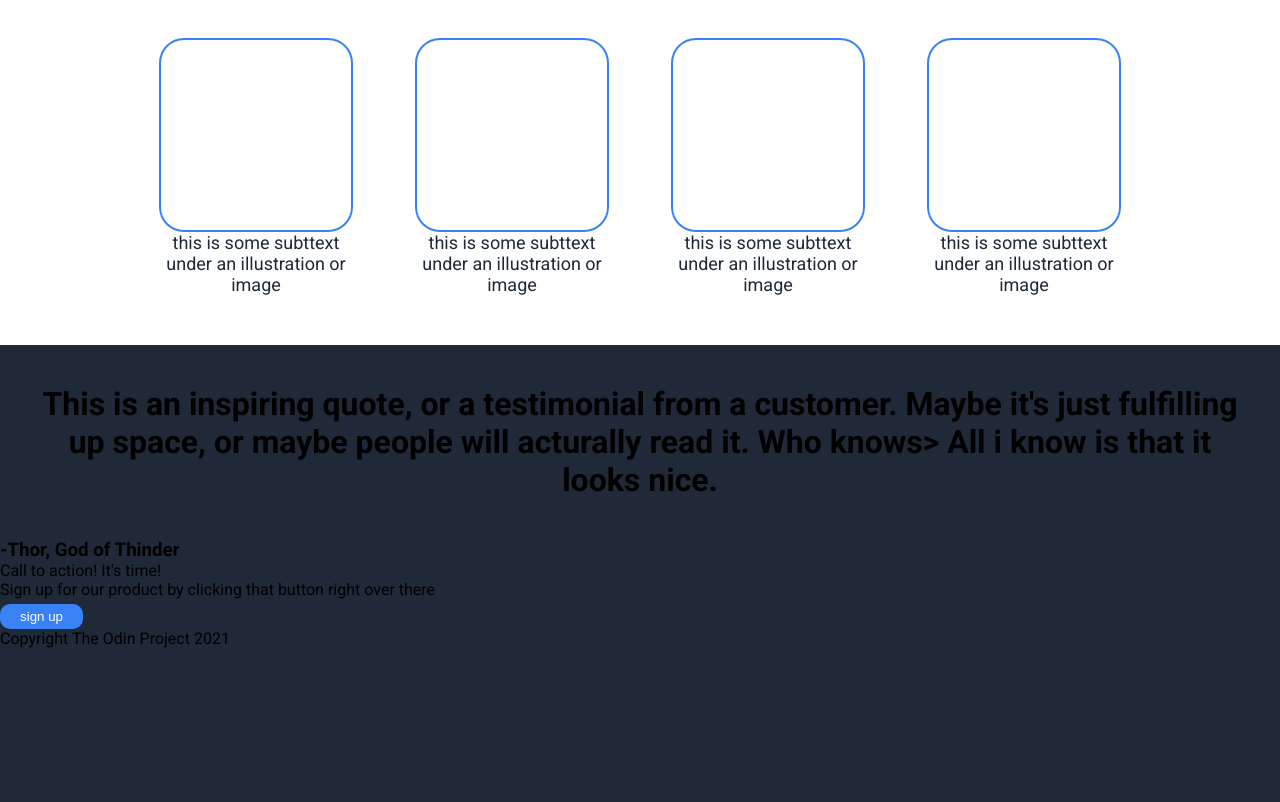
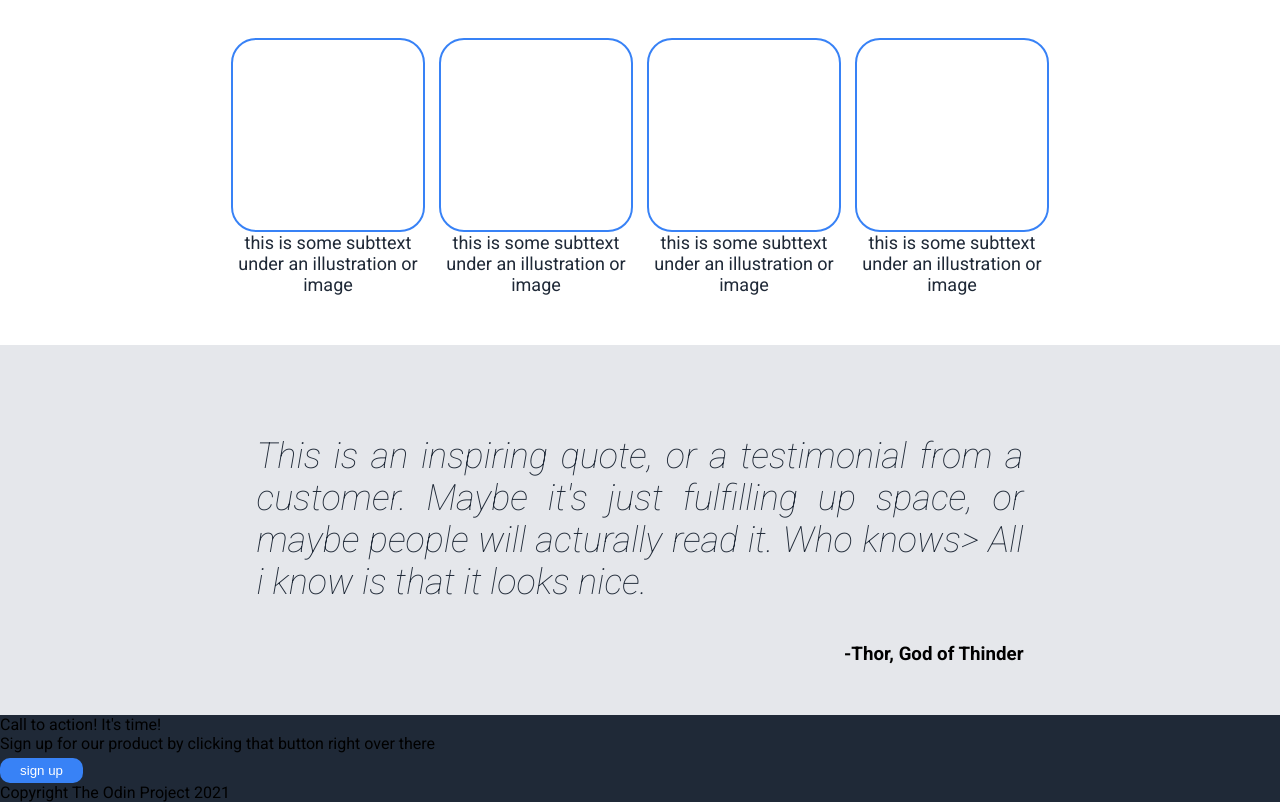
Before and after one commit to MiracleChatman/odin_landing, a plain HTML site: page index.html in a window 1280 px wide. Shown: the part 650-1452 px from the top of the page. Before the commit the page ends 1298 px from the top, so only its background shows below. Drawn offline with Linux system fonts and the light colour scheme.

Commit message:
styled quote section

```diff
--- a/index.html
+++ b/index.html
@@ -60,12 +60,12 @@
     </div>
 
     <div class="section-3">
-      <h2>
+      <h2 class="quote">
         This is an inspiring quote, or a testimonial from a customer. Maybe it's
         just fulfilling up space, or maybe people will acturally read it. Who
         knows> All i know is that it looks nice.
       </h2>
-      <h3>-Thor, God of Thinder</h3>
+      <h3 class="author">-Thor, God of Thinder</h3>
     </div>
 
     <div class="cta">
--- a/style.css
+++ b/style.css
@@ -90,7 +90,7 @@ h2 {
 
   .cards {
     display: flex;
-    width: 80%;
+    width: 65%;
     margin: 0 auto;
   }
   .card{
@@ -103,3 +103,24 @@ h2 {
     width: 200px;
     margin: 0 auto;
   }
+
+  .section-3 {
+    background-color: #E5E7EB;
+    padding: 50px;
+  }
+
+  .quote {
+    font-size: 36px;
+    color: #1F2937;
+    font-style: italic;
+    font-weight: lighter;
+    width: 65%;
+    margin: 0 auto;
+    text-align: justify;
+  }
+
+  .author{
+    text-align: right;
+    width: 65%;
+    margin: 0 auto;
+  }
```
